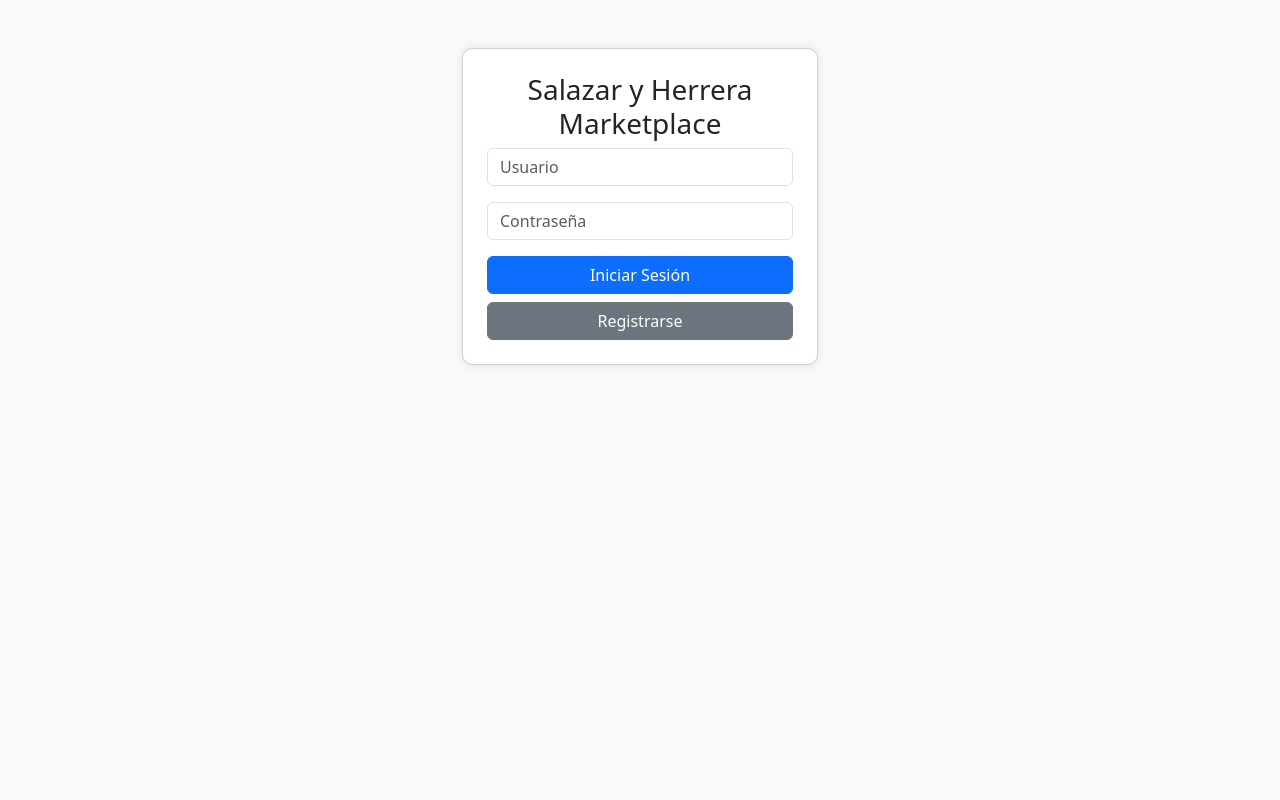
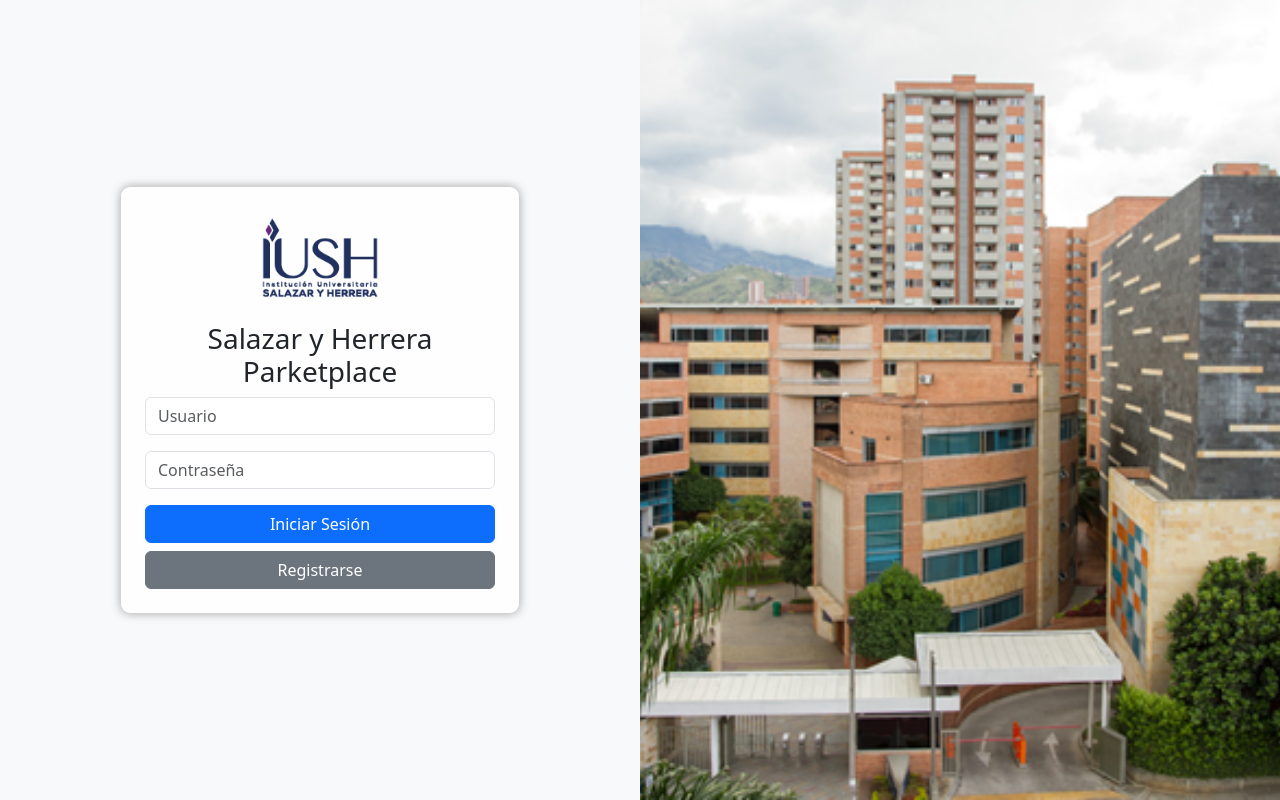
Before and after one commit to SoyValora/ParketPlace, a Flask app: page / in a window 1280 px wide. Run offline with Flask 3, Linux system fonts and the light colour scheme.

Commit message:
inicio de sesion completo

```diff
--- a/static/style.css
+++ b/static/style.css
@@ -1,8 +1,38 @@
+/* Estilo general para el cuerpo */
 body {
-    background-color: #f8f9fa;
+    margin: 0; /* Elimina los márgenes por defecto */
+    color: #333; /* Contraste adecuado */
 }
 
+/* Estilo para la tarjeta */
 .card {
+    background-color: rgba(255, 255, 255, 0.85); /* Fondo semitransparente para resaltar sobre el fondo */
     border-radius: 10px;
-    box-shadow: 0px 0px 10px rgba(0, 0, 0, 0.1);
+    box-shadow: 0px 0px 10px rgba(0, 0, 0, 0.3);
+    width: 100%;
+    max-width: 400px; /* Ancho máximo para la tarjeta */
 }
+
+/* Columna derecha con imagen de fondo */
+.bg-image {
+    background: url("/static/sede-estadio-iush.jpg") no-repeat center center;
+    background-size: cover; /* Cubre toda la columna */
+    height: 100%; /* Asegura que cubra toda la altura de la pantalla */
+}
+
+/* Altura completa para las columnas */
+.container-fluid,
+.row {
+    height: 100vh; /* Hace que las columnas ocupen toda la altura de la ventana */
+}
+
+/* Fondo neutro para la columna izquierda */
+.bg-light {
+    background-color: #f8f9fa; /* Fondo claro para contraste */
+}
+img {
+    display: block;
+    margin: 0 auto; /* Centra el logo */
+    max-width: 150px; /* Ancho máximo */
+    height: auto; /* Mantiene la proporción */
+}
--- a/templates/index.html
+++ b/templates/index.html
@@ -8,17 +8,22 @@
     <link rel="stylesheet" href="{{ url_for('static', filename='style.css') }}">
 </head>
 <body>
+<div class="container-fluid vh-100">
+    <div class="row h-100">
+        <!-- Columna izquierda -->
+        <div class="col-md-6 d-flex justify-content-center align-items-center bg-light">
+            <div class="card p-4 text-center">
+                <!-- Logo -->
+                <img src="{{ url_for('static', filename='logo.png') }}" alt="Logo" class="img-fluid mb-3" style="max-width: 150px;">
 
-<div class="container mt-5">
-    <div class="row">
-        <div class="col-md-4 mx-auto">
-            <div class="card p-4">
-                <h3 class="text-center">Salazar y Herrera Marketplace</h3>
+                <!-- Título -->
+                <h3>Salazar y Herrera Parketplace</h3>
 
                 {% if error %}
                     <div class="alert alert-danger text-center">{{ error }}</div>
                 {% endif %}
 
+                <!-- Formulario -->
                 <form method="POST">
                     <div class="mb-3">
                         <input type="text" class="form-control" name="usuario" placeholder="Usuario" required>
@@ -31,8 +36,10 @@
                 <a href="#" class="btn btn-secondary w-100 mt-2">Registrarse</a>
             </div>
         </div>
+
+        <!-- Columna derecha -->
+        <div class="col-md-6 bg-image"></div>
     </div>
 </div>
-
 </body>
 </html>
```
Also changed, not shown: static/logo.png (added), static/sede-estadio-iush.jpg (added).
